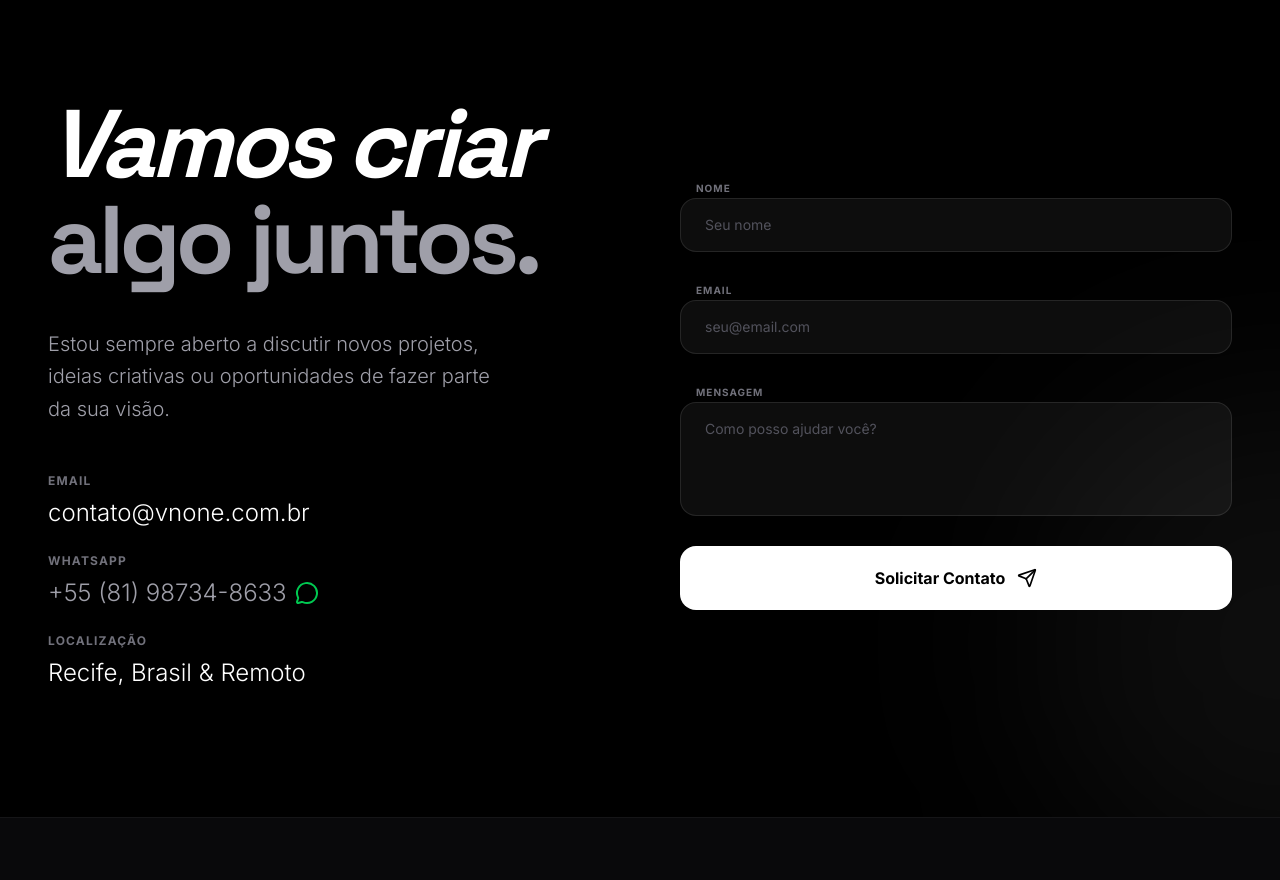
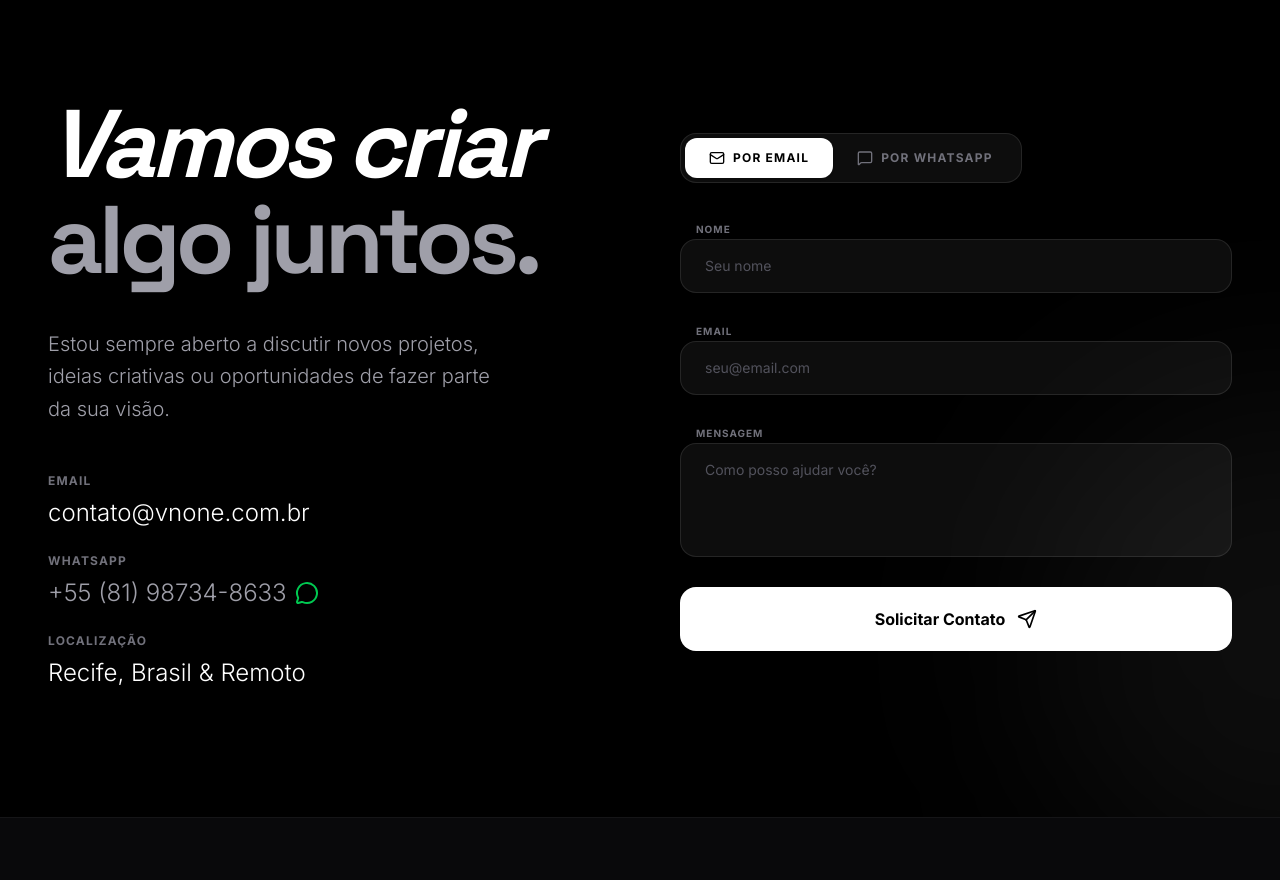
Before and after one commit to VictorN0gueira/portfolio-victornogueira, a React (Vite) app: page / in a window 1280 px wide. Shown: the part 7620-8500 px from the top of the page. Built offline with nearby package versions, Linux system fonts and the light colour scheme; grey boxes are pictures that could not be loaded.

Commit message:
fix: restore whatsapp contact toggle

```diff
--- a/src/components/ContactForm.tsx
+++ b/src/components/ContactForm.tsx
@@ -100,8 +100,33 @@ export default function ContactForm() {
 
   return (
     <div className="space-y-6 md:space-y-8">
-      {/* Contato por Email */}
-
+      {/* Method Toggle */}
+      <div className="flex p-1 bg-white/5 border border-white/10 rounded-2xl w-fit">
+        <button
+          type="button"
+          onClick={() => setMethod('email')}
+          className={`flex items-center justify-center gap-2 px-6 py-3 rounded-xl font-bold text-[10px] md:text-xs uppercase tracking-widest transition-all ${
+            method === 'email'
+              ? 'bg-white text-black shadow-sm'
+              : 'text-zinc-500 hover:text-zinc-300'
+          }`}
+        >
+          <Mail className="w-4 h-4" />
+          Por Email
+        </button>
+        <button
+          type="button"
+          onClick={() => setMethod('whatsapp')}
+          className={`flex items-center justify-center gap-2 px-6 py-3 rounded-xl font-bold text-[10px] md:text-xs uppercase tracking-widest transition-all ${
+            method === 'whatsapp'
+              ? 'bg-emerald-500 text-white shadow-sm'
+              : 'text-zinc-500 hover:text-zinc-300'
+          }`}
+        >
+          <MessageSquare className="w-4 h-4" />
+          Por WhatsApp
+        </button>
+      </div>
       <form onSubmit={handleSubmit} className="space-y-4 md:space-y-6">
         <div className="space-y-2">
           <label className="text-[10px] font-bold uppercase tracking-widest text-zinc-500 ml-4">Nome</label>
```
